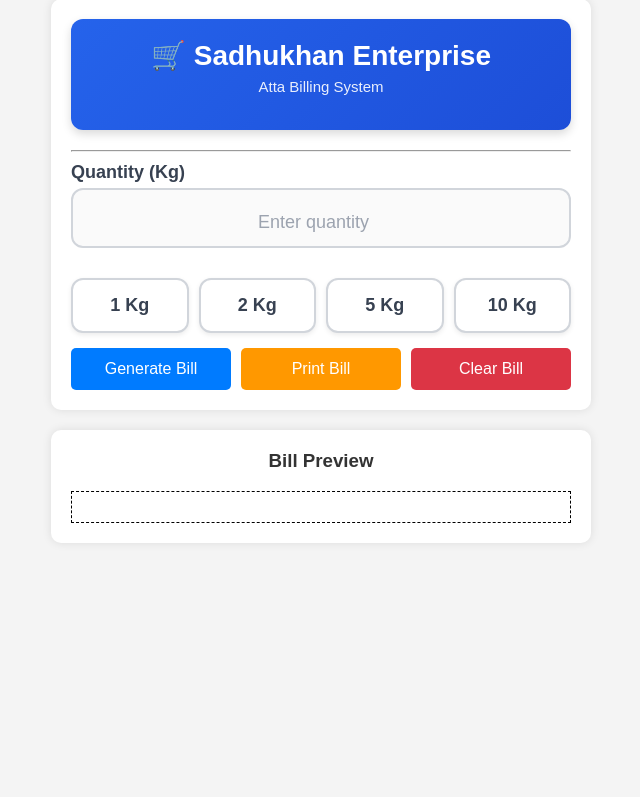
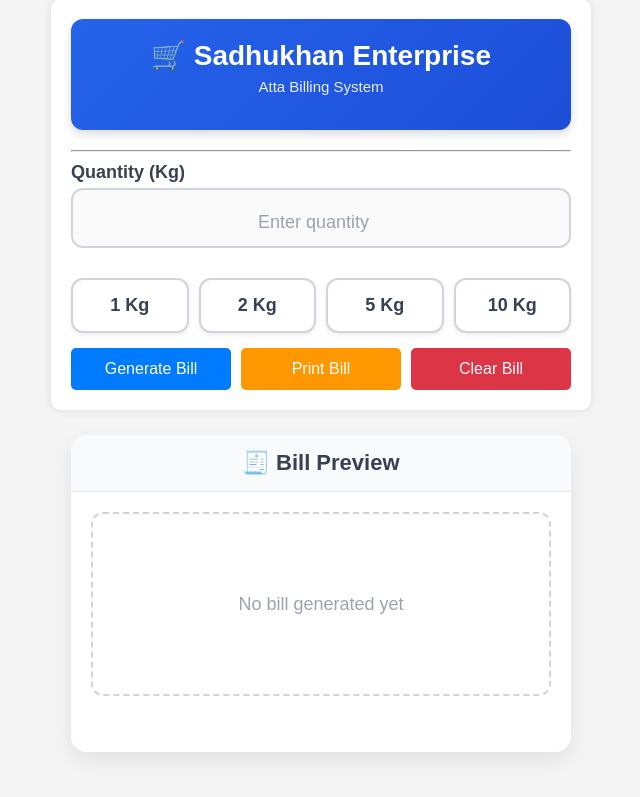
Before and after one commit to PANKAJ-SADHUKHAN/atta-shop-billing, a Flask app: page /billing in a window 1280 px wide. Shown: the part 21-818 px from the top of the page, without its empty margins (319-959 px from the left). Before the commit the page ends 544 px from the top, so only its background shows below. Run offline with Flask 3, Linux system fonts and the light colour scheme; the visitor is signed in with stand-in values (Sample User, id 1); some libraries are stand-ins or nearby versions.

Commit message:
Enhance receipt layout and add empty preview message
Updated styles for receipt and preview sections, added empty state message.

```diff
--- a/templates/atta.html
+++ b/templates/atta.html
@@ -149,11 +149,20 @@ button{
     border-color:#2563eb;
 }
 .receipt{
-    margin-top:15px;
-    padding:15px;
-    border:1px dashed #000;
-    background:#fff;
-    white-space:pre-line;
+    padding:20px;
+    min-height:220px;
+    background:#ffffff;
+    border:none;
+}
+.empty-preview{
+    height:180px;
+    display:flex;
+    align-items:center;
+    justify-content:center;
+    color:#9ca3af;
+    font-size:18px;
+    border:2px dashed #d1d5db;
+    border-radius:12px;
 }
 .bill-print{
     text-align:center;
@@ -192,13 +201,22 @@ button{
 .clear-btn:hover{
     background:#c82333;
 }
-          .preview-container{
+.preview-container{
     max-width:500px;
-    margin:20px auto;
+    margin:25px auto;
     background:white;
-    padding:20px;
-    border-radius:10px;
-    box-shadow:0 0 10px rgba(0,0,0,0.1);
+    border-radius:16px;
+    overflow:hidden;
+    box-shadow:0 8px 20px rgba(0,0,0,.08);
+}
+.preview-header{
+    background:#f8fafc;
+    padding:15px;
+    text-align:center;
+    font-size:22px;
+    font-weight:bold;
+    color:#374151;
+    border-bottom:1px solid #e5e7eb;
 }
 
 .preview-container h3{
@@ -210,6 +228,11 @@ button{
     display:flex;
     gap:10px;
     margin-top:15px;
+}
+.receipt-line{
+    border:none;
+    border-top:1px dashed #9ca3af;
+    margin:10px 0;
 }
 
 .button-row button{
@@ -285,9 +308,17 @@ button{
 </div>
 <div class="preview-container">
 
-    <h3>Bill Preview</h3>
+    <div class="preview-header">
+        🧾 Bill Preview
+    </div>
 
-    <div id="receipt" class="receipt"></div>
+    <div id="receipt" class="receipt">
+
+        <div class="empty-preview">
+            No bill generated yet
+        </div>
+
+    </div>
 
 </div>
 
@@ -394,14 +425,14 @@ async function generateBill(){
         <h3>${shopName}</h3>
         <p>${address}</p>
         <p>Phone: ${phone}</p>
-        <hr>
+        <hr class="receipt-line">
         <p>Date: ${dateTime}</p>
-        <hr>
+        <hr class="receipt-line">
         <div class="grid-container">
         <div class="item-name shared-style">ATTA</div>
         <div class="qty-big shared-style">${formatQuantity(qty)}</div>
         </div>
-        <hr>
+        <hr class="receipt-line">
         <p>Thank You</p>
 
     </div>
```
